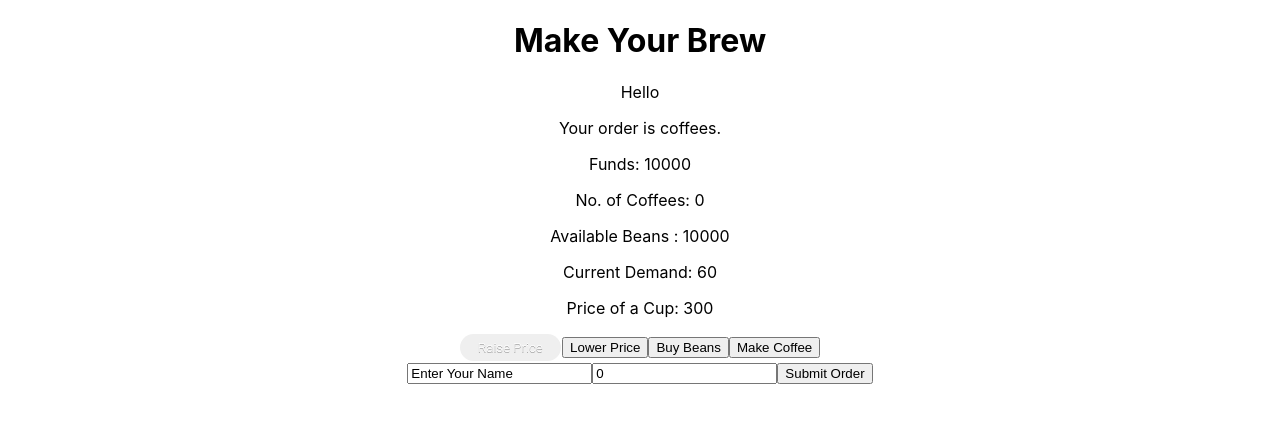
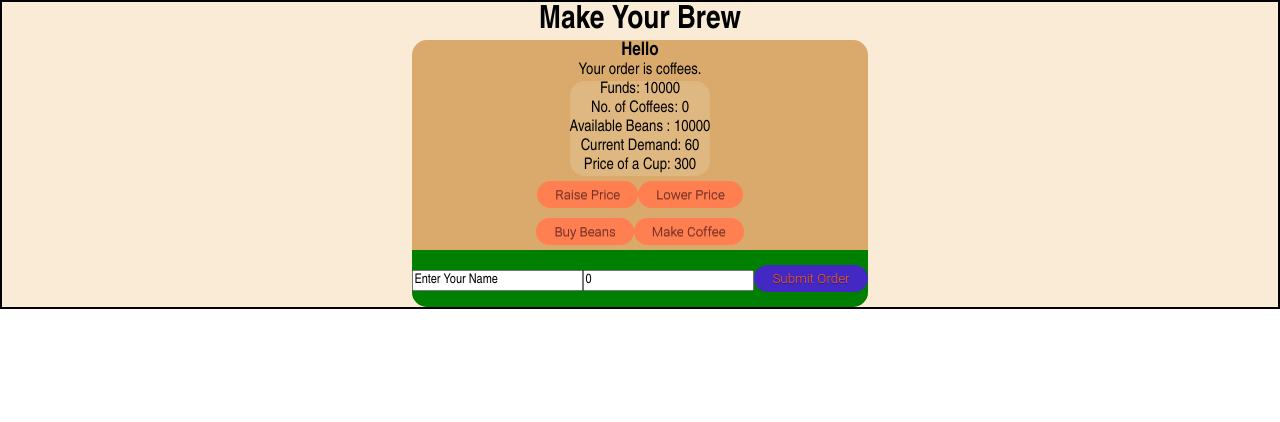
Before and after one commit to akin-fagbohun/make-my-brew, a React (Create React App) app: page / in a window 1280 px wide. Shown: the top 422 px of the page. Built offline with nearby package versions, Linux system fonts and the light colour scheme; the HTML template or start-up script is replaced by a standard one.

Commit message:
css-playing

```diff
--- a/src/App.css
+++ b/src/App.css
@@ -1,28 +1,77 @@
+*{
+  margin: auto;
+  padding: 0px;
+  font-family: 'Franklin Gothic', 'Arial Narrow', Arial, sans-serif;
+}
+
 .App {
   text-align: center;
+  border:2px black solid;
+  background-color: antiquewhite;
 }
-.btn{
+
+.Info {
+
+}
+
+.inner-section {
+  background-color: rgba(250, 235, 215, 0.186);
+}
+
+.main-section {
+  width: 50%;
+  margin: auto;
+}
+
+section{
+  max-width: fit-content;
+  width: 60%;
+  background-color: rgb(217, 170, 108);
+  border-radius: 15px;
+}
+
+form {
+  background-color: green;
+  border-radius: 0px 0px 15px 15px;
+  width: 100%;
+  padding: 10px 0px 10px 0px;
+}
+
+
+p {
+
+
+}
+
+button{
   display:inline-block;
   padding:0.3em 1.2em;
-  margin:0 0.1em 0.1em 0;
+  margin-top: 5px;
+  margin-bottom: 5px;
   border:0.16em solid rgba(255,255,255,0);
   border-radius:2em;
   box-sizing: border-box;
   text-decoration:none;
   font-family:'Roboto',sans-serif;
   font-weight:300;
-  color:#FFFFFF;
+  color:#682626;
+  background-color: coral;
   text-shadow: 0 0.04em 0.04em rgba(0,0,0,0.35);
   text-align:center;
   transition: all 0.2s;
 }
-  submit.button:hover{
+button:hover{
   border-color: rgb(0, 0, 0);
-  }
+}
 
-  @media all and (max-width:30em){
-  submit.button{
+/* @media all and (max-width:30em){
+  button{
   display:block;
   margin:0.2em auto;
-  }
-};
+}
+}; */
+
+#submit-button {
+  color: rgb(255, 94, 0);
+  background-color: rgb(68, 40, 195);
+}
--- a/src/Form.jsx
+++ b/src/Form.jsx
@@ -48,7 +48,7 @@ const Form = (props) => {
         type="number"
         min="0"
       ></input>
-      <button type="submit">Submit Order</button>
+      <button id="submit-button" type="submit">Submit Order</button>
     </form>
   );
 };
--- a/src/Info.jsx
+++ b/src/Info.jsx
@@ -17,10 +17,10 @@ const Info = () => {
   const arrayOfFuntions = [setFunds, setCoffee, setBeans, setDemand, setCoffeePrice];
 
   return (
-    <section>
-      <p>Hello {customerProfile.name}</p>
+    <section class="main-section">
+      <h3>Hello {customerProfile.name}</h3>
       <p>Your order is {customerProfile.order} coffees.</p>
-      <section>
+      <section class="inner-section">
         <p>Funds: {funds}</p>
         <p>No. of Coffees: {coffee}</p>
         <p>Available Beans : {beans} </p>
```
